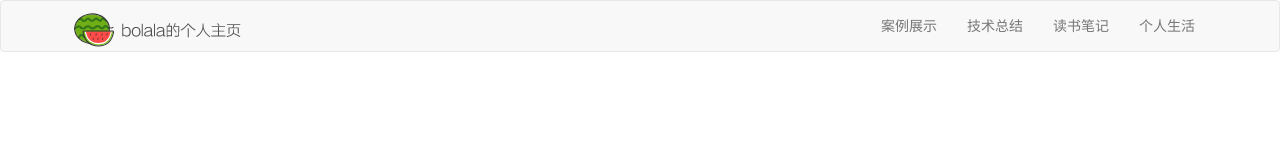
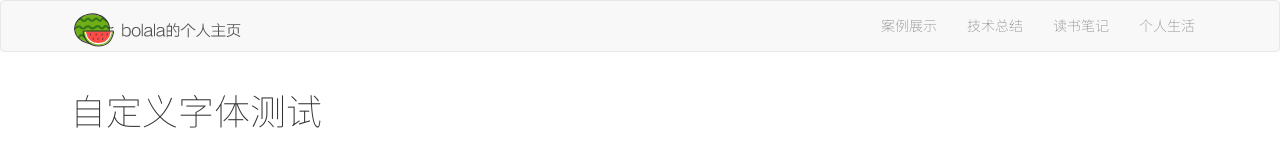
Before and after one commit to bolala520/github, a plain HTML site: page index.html in a window 1280 px wide. Drawn offline with nearby package versions, Linux system fonts and the light colour scheme.

Commit message:
用字蛛实现中文的自定义
这个坑死了，先学npm,然后是font-face,各种格式的区别，然后是otf 转tff......比较坑，现在用的是思源极细

```diff
--- a/css/blog.less
+++ b/css/blog.less
@@ -1,3 +1,17 @@
+@font-face {
+  font-family: 'SourceHanSansCN-ExtraLight';
+  src: url('../fonts/SourceHanSansCN-ExtraLight.eot');
+  src: url('../fonts/SourceHanSansCN-ExtraLight.eot?#iefix') format('embedded-opentype'),
+  url('../fonts/SourceHanSansCN-ExtraLight.woff') format('woff'),
+  url('../fonts/SourceHanSansCN-ExtraLight.ttf') format('truetype'),
+  url('../fonts/SourceHanSansCN-ExtraLight.svg') format('svg');
+  font-weight: normal;
+  font-style: normal;
+}
+.ExtraLight{
+  font-family: 'SourceHanSansCN-ExtraLight';
+}
+
 a.logo {
   margin-top: -10px;
 }
--- a/index.html
+++ b/index.html
@@ -28,13 +28,19 @@
             </a>
         </div>
         <div class="navbar-collapse collapse" id="menu">
-            <ul class="nav navbar-nav navbar-right">
-                <li><a href="">案例展示</a></li>
-                <li><a href="">技术总结</a></li>
-                <li><a href="">读书笔记</a></li>
-                <li><a href="">个人生活</a></li>
+            <ul class="nav navbar-nav navbar-right" >
+                <li><a href="" class="ExtraLight">案例展示</a></li>
+                <li><a href="" class="ExtraLight">技术总结</a></li>
+                <li><a href="" class="ExtraLight">读书笔记</a></li>
+                <li><a href="" class="ExtraLight" >个人生活</a></li>
             </ul>
         </div>
+    </div>
+</div>
+<!--内容主体部分-->
+<div class="main">
+    <div class="container">
+        <h1 class="ExtraLight">自定义字体测试</h1>
     </div>
 </div>
 <script src="https://cdn.bootcss.com/jquery/1.12.4/jquery.min.js"></script>
```
Also changed, not shown: css/blog.css, fonts/SourceHanSansCN-ExtraLight.ttf (added), fonts/SourceHanSansCN-ExtraLight.woff (added), 3 other files.
